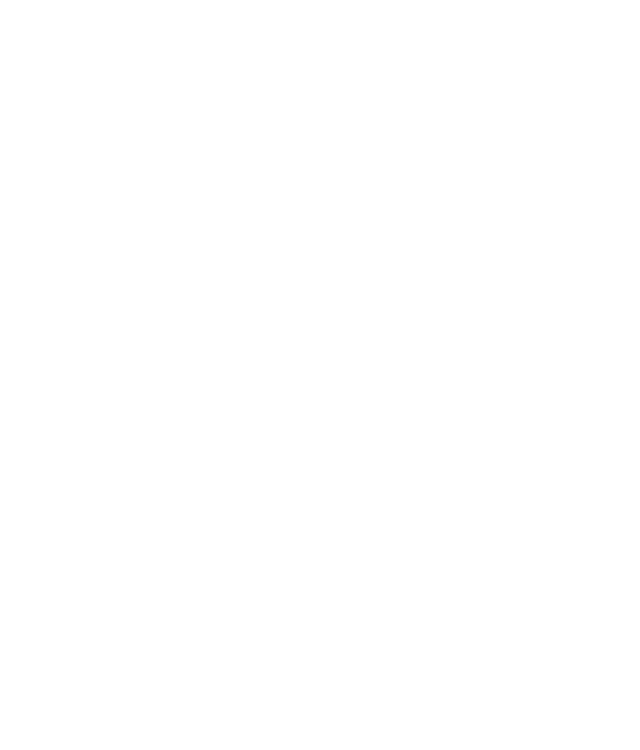
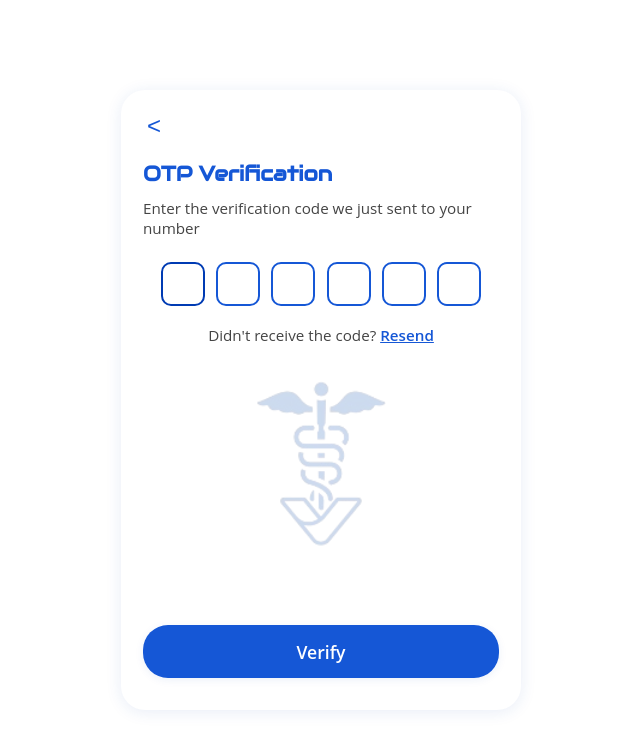
Before and after one commit to aswinlegarcon/trygve-frontend, a React (Vite) app: page /otp in a window 1280 px wide. Before the commit this address had no page. Shown: the top 750 px of the page, without its empty margins (319-959 px from the left). Built offline with nearby package versions, Linux system fonts and the light colour scheme.

Commit message:
OTP component created

```diff
--- a/src/App.tsx
+++ b/src/App.tsx
@@ -4,6 +4,7 @@
 import OnboardingPage from './pages/OnboardingPage';
 import Home from './pages/Home';
 import Signup from './pages/Signup';
+import SignupOTP from './pages/SignupOTP';
 
 function App() {
   return (
@@ -12,6 +13,8 @@
         <Route path="/" element = {<OnboardingPage />} />
         <Route path="/home" element = {<Home />} />
         <Route path="/signup" element={<Signup />} />
+        <Route path="/otp" element={<SignupOTP />} />
+
       </Routes>
     </Router>
   );
--- /dev/null
+++ b/src/components/OtpVerification.css
@@ -0,0 +1,191 @@
+.otp-bg {
+  width: 100vw;
+  height: 100vh;
+  background: #fff;
+  display: flex;
+  align-items: center;
+  justify-content: center;
+  position: relative;
+}
+
+.otp-content {
+  width: 100%;
+  max-width: 400px;
+  min-height: 480px;
+  background: #fff;
+  border-radius: 24px;
+  box-shadow: 0 2px 16px rgba(30, 80, 180, 0.1);
+  padding: 32px 22px 24px 22px;
+  display: flex;
+  flex-direction: column;
+  align-items: center;
+  position: relative;
+  z-index: 2;
+  overflow: hidden;
+}
+
+.otp-back {
+  position: absolute;
+  top: 18px;
+  left: 18px;
+  background: none;
+  border: none;
+  font-size: 1.5rem;
+  color: #1557d6;
+  cursor: pointer;
+  z-index: 3;
+  padding: 4px 8px;
+  border-radius: 50%;
+  transition: background 0.2s;
+}
+.otp-back:hover,
+.otp-back:focus {
+  background: #e6f0ff;
+}
+
+.otp-title {
+  font-family: 'Audiowide', sans-serif;
+  color: #1557d6;
+  font-size: 1.3rem;
+  font-weight: 700;
+  margin-top: 38px;
+  margin-bottom: 0.7rem;
+  text-align: left;
+  width: 100%;
+  z-index: 2;
+  position: relative;
+}
+
+.otp-desc {
+  font-family: 'Open Sans', sans-serif;
+  font-size: 0.95rem;
+  color: #444;
+  margin-bottom: 1.5rem;
+  text-align: left;
+  width: 100%;
+  z-index: 2;
+  position: relative;
+}
+
+.otp-form {
+  width: 100%;
+  display: flex;
+  flex-direction: column;
+  align-items: center;
+  position: relative;
+  z-index: 2;
+}
+
+.otp-input-row {
+  display: flex;
+  gap: 0.7rem;
+  justify-content: center;
+  margin-bottom: 1.2rem;
+  z-index: 2;
+  position: relative;
+}
+
+.otp-input {
+  width: 44px;
+  height: 44px;
+  border: 2px solid #1557d6;
+  border-radius: 10px;
+  font-size: 1.6rem;
+  text-align: center;
+  font-family: 'Audiowide', sans-serif;
+  outline: none;
+  transition: border 0.2s;
+  background: #fff;
+}
+
+.otp-input:focus {
+  border-color: #003bb3;
+}
+
+.otp-resend {
+  font-family: 'Open Sans', sans-serif;
+  font-size: 0.95rem;
+  color: #444;
+  margin-bottom: 10rem;
+  text-align: center;
+  width: 100%;
+  z-index: 2;
+  position: relative;
+}
+
+.otp-resend-link {
+  color: #1557d6;
+  cursor: pointer;
+  text-decoration: underline;
+  font-weight: 600;
+}
+
+.otp-logo-bg {
+  position: absolute;
+  left: 50%;
+  top: 68%;
+  width: 600px;
+  height: 600px;
+  background: url('/assets/logo.png') no-repeat center center;
+  background-size: contain;
+  opacity: 0.2;
+  transform: translate(-50%, -50%);
+  z-index: 1;
+  pointer-events: none;
+}
+
+.otp-btn {
+  width: 100%;
+  background: #1557d6;
+  color: #fff;
+  border: none;
+  border-radius: 25px;
+  padding: 0.9rem 0;
+  font-size: 1.1rem;
+  font-family: 'Open Sans', sans-serif;
+  font-weight: 600;
+  margin-bottom: 0.5rem;
+  margin-top: 120px; /* Push button below logo */
+  cursor: pointer;
+  box-shadow: 0 2px 8px rgba(30, 80, 180, 0.08);
+  transition: background 0.2s, color 0.2s;
+  z-index: 2;
+  position: relative;
+}
+
+.otp-btn:hover,
+.otp-btn:focus {
+  background: #fff;
+  color: #1557d6;
+  border: 2px solid #1557d6;
+}
+
+@media (max-width: 600px) {
+  .otp-content {
+    max-width: 95vw;
+    min-height: 380px;
+    padding: 18px 8px 18px 8px;
+    border-radius: 18px;
+  }
+  .otp-logo-bg {
+    width: 400px;
+    height: 400px;
+    top: 72%;
+    opacity: 0.16;
+  }
+  .otp-title {
+    font-size: 1.1rem;
+  }
+  .otp-desc,
+  .otp-resend {
+    font-size: 0.85rem;
+  }
+  .otp-input {
+    width: 36px;
+    height: 36px;
+    font-size: 1.2rem;
+  }
+  .otp-btn {
+    margin-top: 70px;
+  }
+}
--- /dev/null
+++ b/src/components/OtpVerification.tsx
@@ -0,0 +1,76 @@
+import React, {useState} from "react";
+import "../components/OtpVerification.css"; // Assuming you have a CSS file for styling
+
+
+interface OtpVerificationProps{
+    title : string;
+    subtitle : string;
+    buttonText : string;
+    onVerify: (otp:string) => void;
+    onResend?: () => void;
+    onBack?: () => void;
+}
+
+
+const OtpVerification: React.FC<OtpVerificationProps> = ({
+    title,
+    subtitle,
+    buttonText,
+    onVerify,
+    onResend,
+    onBack
+}) => {
+    const [otp,setOtp] = useState(Array(6).fill(""));// Initialize an array of 6 empty strings for OTP input
+
+    const handleChange = (value : string, index: number) => {
+        if(/^\d?$/.test(value)){
+            const newOtp = [...otp];
+            newOtp[index] = value; // Update the specific index with the new value
+            setOtp(newOtp);
+            if(value && index<5){
+                const next = document.getElementById(`otp-input-${index+1}`);
+                next && (next as HTMLInputElement).focus(); // Move focus to the next input
+            }
+        }
+    };
+
+    const handleSubmit = (e: React.FormEvent) => {
+        e.preventDefault();
+        onVerify(otp.join("")); // Join the OTP array into a string and call onVerify
+    };
+
+    return (
+        <div className="otp-bg">
+            <div className="otp-content">
+                <button className="otp-back" onClick={onBack}>&lt;</button>
+                <h1 className="otp-title">{title}</h1>
+                <p className="otp-desc">{subtitle}</p>
+                <form className="otp-form" onSubmit={handleSubmit}>
+                    <div className="otp-input-row">
+                        {otp.map((digit,index) => (
+                            <input
+                            key={index}
+                            id={`otp-input-${index}`}
+                            type="text"
+                            inputMode="numeric"
+                            maxLength={1}
+                            className="otp-input"
+                            value={digit}
+                            onChange={(e) => handleChange(e.target.value, index)}
+                            autoFocus={index === 0} // Focus on the first input initially
+                            />
+                        ))}
+                    </div>
+                    <div className="otp-resend">
+                        Didn't receive the code?{" "}
+                        <span className="otp-resend-link" onClick={onResend}>Resend</span>
+                    </div>
+                    <button type="submit" className="otp-btn">{buttonText}</button>
+                </form>
+                <div className="otp-logo-bg"></div>
+            </div>
+            </div>
+    );
+};
+
+export default OtpVerification;
--- a/src/pages/Signup.tsx
+++ b/src/pages/Signup.tsx
@@ -9,6 +9,7 @@
 
     const handleSendCode = (e: React.FormEvent)=>{
         e.preventDefault();
+        navigate("/otp",{ state: { phone: `${countryCode} ${phone}` } });
         alert(`Code sent to ${countryCode} ${phone}`);
     }
     return (
--- /dev/null
+++ b/src/pages/SignupOTP.tsx
@@ -0,0 +1,30 @@
+
+import {useLocation,useNavigate} from "react-router-dom";
+import "../components/OtpVerification";
+import OtpVerification from "../components/OtpVerification";
+
+function maskPhone(phone: string)
+{
+    const match = phone.match(/(\+?\d+)\s*(\d{1})(\d{6})(\d{3})$/);
+    if (match) {
+        return `${match[1]} ${match[2]}******${match[4]}`;
+    }
+    return phone;
+}
+function SignupOTP(){
+    const navigate = useNavigate();
+    const phone = useLocation().state?.phone || "";
+    const maskedPhone = maskPhone(phone);
+    return (
+        <OtpVerification
+            title="OTP Verification"
+            subtitle={`Enter the verification code we just sent to your number ${maskedPhone}`}
+            buttonText="Verify"
+            onVerify={(otp) => alert(`OTP entered: ${otp}`)}
+            onResend={() => alert("Resend OTP")}
+            onBack={() => navigate(-1)}
+        />
+    )
+}
+
+export default SignupOTP;
```
